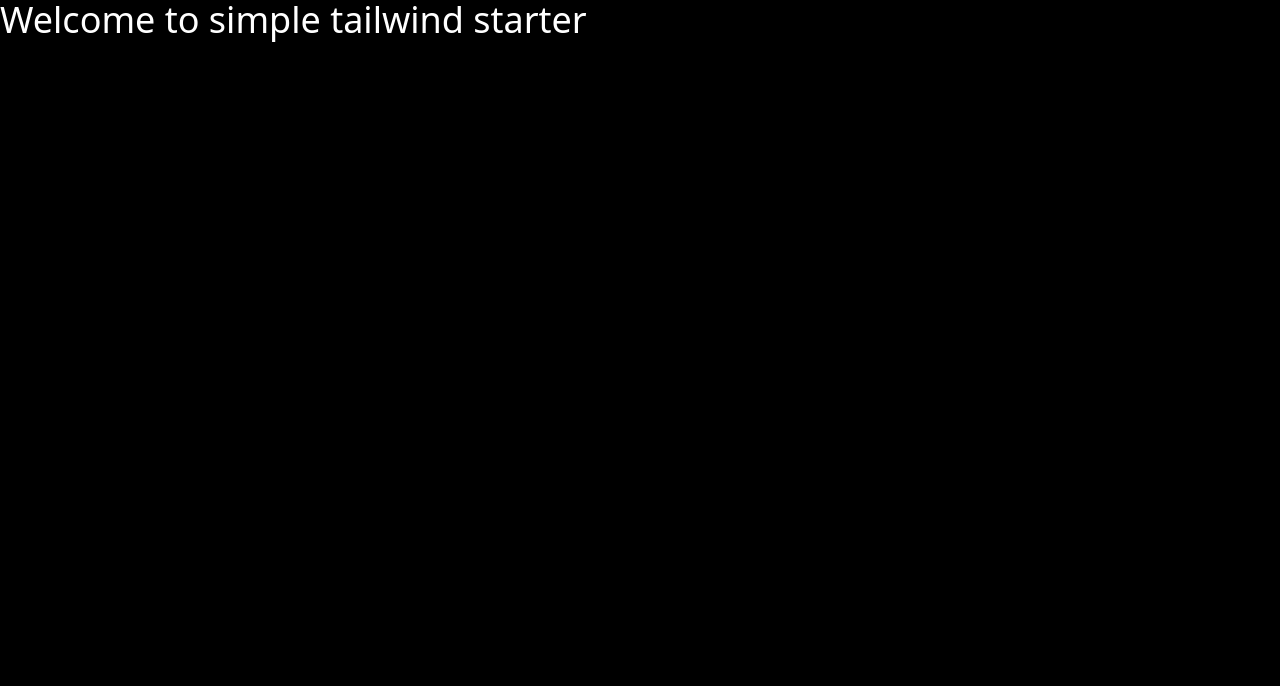
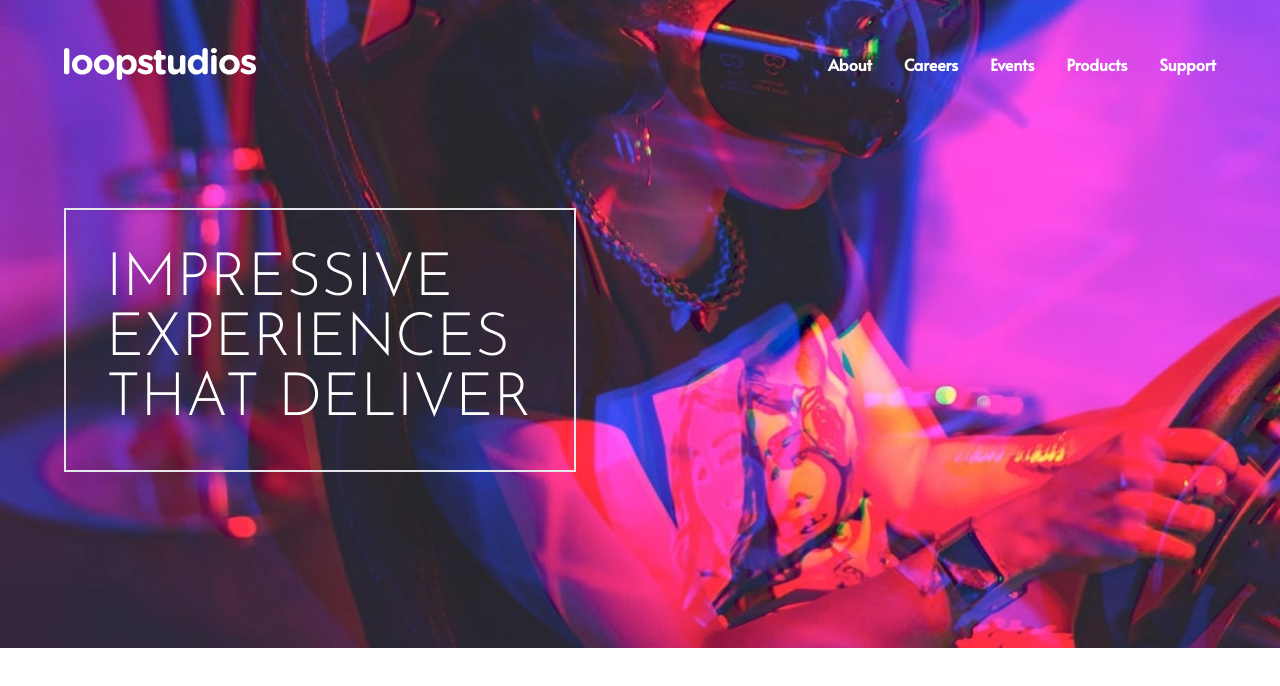
Before and after one commit to themis1986/tailwind_loopstudios, a website: page index.html in a window 1280 px wide. Drawn offline with Linux system fonts and the light colour scheme.

Commit message:
Add hero section

```diff
--- a/index.html
+++ b/index.html
@@ -5,9 +5,50 @@
     <meta http-equiv="X-UA-Compatible" content="IE=edge" />
     <meta name="viewport" content="width=device-width, initial-scale=1.0" />
     <link rel="stylesheet" href="css/style.css" />
+    <link rel="preconnect" href="https://fonts.googleapis.com" />
+    <link rel="preconnect" href="https://fonts.gstatic.com" crossorigin />
+    <link
+      href="https://fonts.googleapis.com/css2?family=Alata&family=Josefin+Sans:wght@300&display=swap"
+      rel="stylesheet"
+    />
     <title>Loopstudios</title>
   </head>
-  <body>
-    <h1 class="text-4xl mb-4">Welcome to simple tailwind starter</h1>
+  <!-- hero section -->
+  <section  id="hero">
+    <div class="container max-w-6xl mx-auto px-6 py-12 md:px-0">
+      <!-- menu/logo container -->
+      <nav class="flex items-center justify-between font-bold text-white">
+        <!-- logo -->
+        <img src="images/logo.svg" alt="">
+        <!-- menu -->
+        <div class="hidden font-alata md:flex md:space-x-8">
+          <div class="group">
+            <a href="#">About</a>
+            <div class="mx-2 group-hover:border-b group-hover:border-blue-50"></div>
+          </div>
+          <div class="group">
+            <a href="#">Careers</a>
+            <div class="mx-2 group-hover:border-b group-hover:border-blue-50"></div>
+          </div>
+          <div class="group">
+            <a href="#">Events</a>
+            <div class="mx-2 group-hover:border-b group-hover:border-blue-50"></div>
+          </div>
+          <div class="group">
+            <a href="#">Products</a>
+            <div class="mx-2 group-hover:border-b group-hover:border-blue-50"></div>
+          </div>
+          <div class="group">
+            <a href="#">Support</a>
+            <div class="mx-2 group-hover:border-b group-hover:border-blue-50"></div>
+          </div>
+        </div>
+        <!-- todo numbrger button -->
+      </nav>
+      <!-- todo mobile menu -->
+
+      <div class="max-w-lg mt-32 mb-32 p-4 font-sans text-4xl text-white uppercase border-2 md:p-10 md:m-32 md:mx-0 md:text-6xl">Impressive experiences that deliver</div>
+    </div>
+  </section>
   </body>
 </html>
--- a/input.css
+++ b/input.css
@@ -4,29 +4,28 @@
 
 /*? extending tailwind styles for html elements */
 @layer base {
-  h1 {
-    @apply text-3xl;
-  }
-  h2 {
-    @apply text-xl;
-  }
 }
 /*? creating custom classes that include o set of tailwind clases */
 @layer components {
-  .btn-blue {
-    @apply bg-blue-500 py-2 px-4 rounded-xl text-white font-bold hover:bg-blue-700;
-  }
 }
 
 /*? use tailwind theme function to set a value from the configuration file */
 .content-area {
-  @apply bg-green-200;
-  height: theme("spacing.128");
 }
 
 /*? use tailwind breakpints to set a value for media queries */
 @media screen(xl) {
-  body {
-    @apply bg-black text-white;
+}
+
+#hero {
+  background-image: url("../images/desktop/image-hero.jpg");
+  background-repeat: no-repeat;
+  background-size: cover;
+}
+
+@media (max-width: 576px) {
+  #hero {
+    background-image: url("../images/mobile/image-hero.jpg");
+    background-position: center;
   }
 }
```
Also changed, not shown: css/style.css.
